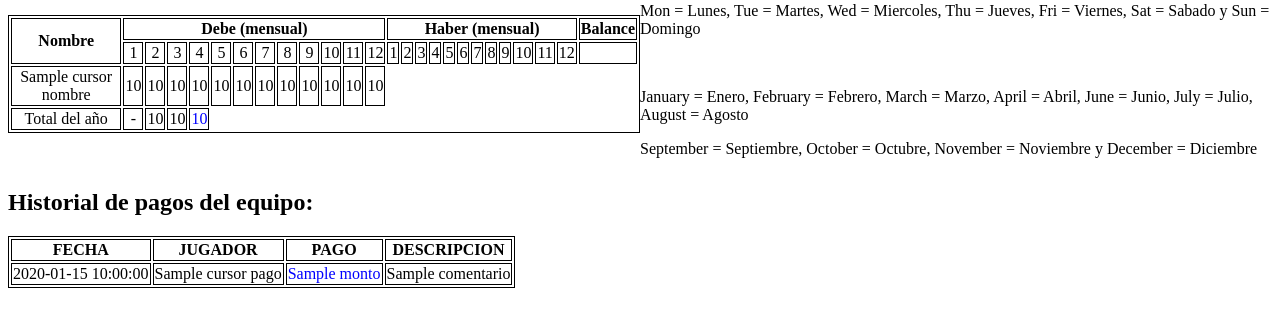
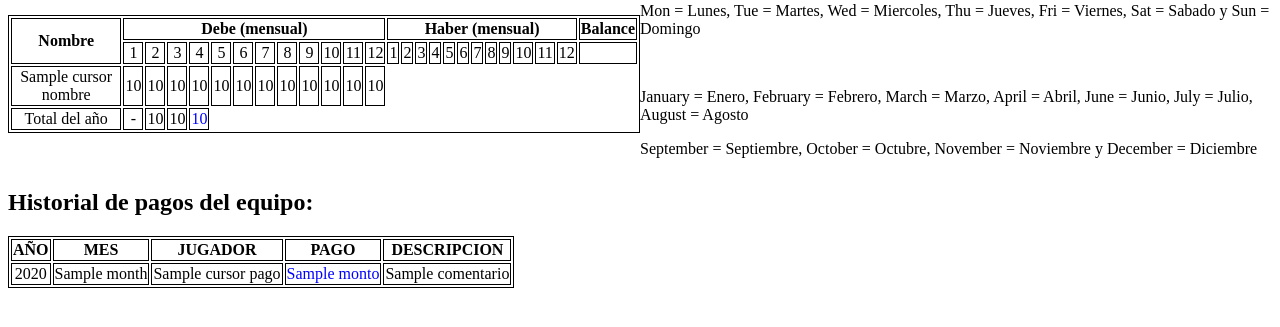
Before and after one commit to FMARTING/finanzasMotley, a Python web app: template templates/front.html in a window 1280 px wide. Shown: the part 171-498 px from the top of the page. Run offline with Jinja, Linux system fonts and the light colour scheme; the template is opened without the code that fills it: most values are stand-ins (such as "Sample title", 1, 10 or a date in 2020).

Commit message:
On branch master  Changes to be committed: 	modified:   index.yaml 	modified:   main.py 	modified:   main.pyc 	modified:   templates/front.html

```diff
--- a/index.yaml
+++ b/index.yaml
@@ -27,3 +27,9 @@ indexes:
   - name: equipo
   - name: fecha
     direction: desc
+
+- kind: Pagos
+  properties:
+  - name: equipo
+  - name: year
+    direction: desc
--- a/templates/front.html
+++ b/templates/front.html
@@ -59,7 +59,7 @@
 						<td>{{gasto_mes_equipo + i.gastos_p12}}</td>
 						{% for a in cursorPago %}
 							{% for m in range(1,13) %}
-								{% if a.nombre == i.nombre and a.fecha.month == m %}
+								{% if a.nombre == i.nombre and a.month == m %}
 								<td>{{a.monto}}</td>
 								{% endif %}
 							{% endfor %}
@@ -85,14 +85,16 @@
 					<h2>Historial de pagos del equipo:</h2>
 					<table>
 						<tr>
-							<td><strong>FECHA</strong></td>
+							<td><strong>AÑO</strong></td>
+							<td><strong>MES</strong></td>
 							<td><strong>JUGADOR</strong></td>
 							<td><strong>PAGO</strong></td>
 							<td><strong>DESCRIPCION</strong></td>
 						</tr>
 						{% for i in cursorPago %}
 						<tr>
-							<td>{{i.fecha}}</td>
+							<td>{{i.year}}</td>
+							<td>{{i.month}}</td>
 							<td>{{i.nombre}}</td>
 							{% if i.monto <0 %}
 							<td style="color:red">{{i.monto}}</td>
```
Also changed, not shown: main.py (+16 -7 lines), 1 other file.
